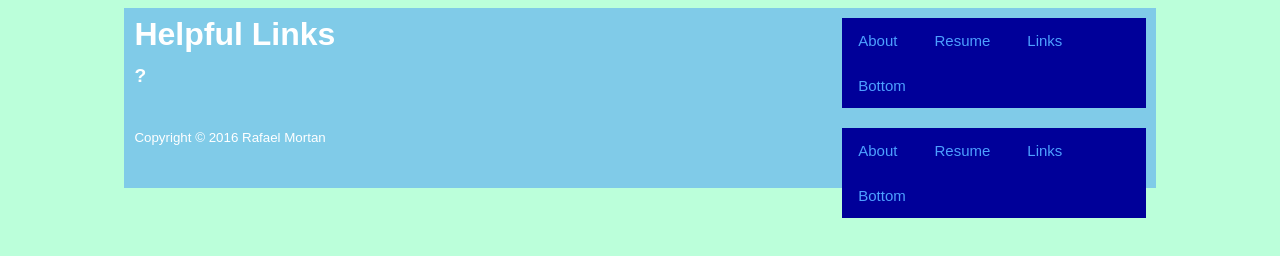
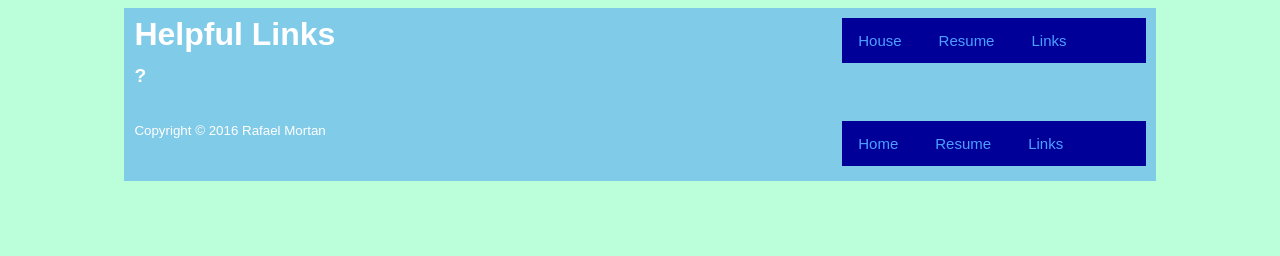
Before and after one commit to rmortan/INTRO, a plain HTML site: page links.html in a window 1280 px wide. Drawn offline with Linux system fonts and the light colour scheme.

Commit message:
A little touch
Footer,and relative links

```diff
--- a/links.html
+++ b/links.html
@@ -35,13 +35,12 @@
                                    <ul class="topnav" id="myTopnav">
 
 
-                                    <li><a href="RMBIO.html">About</a></li>
+                                    <li><a href="RMBIO.html">House</a></li>
 
                                     <li><a href="resume.html">Resume</a></li>
 
                                     <li><a href="links.html">Links</a></li>
 
-                                    <li><a href="#bottom">Bottom</a></li>
 
                                      <li class="icon">
 
@@ -65,13 +64,12 @@
                                                                       <ul class="topnav" id="myTopnav">
 
 
-                                                                       <li><a href="RMBIO.html">About</a></li>
+                                                                       <li><a href="RMBIO.html">Home</a></li>
 
                                                                        <li><a href="resume.html">Resume</a></li>
 
                                                                        <li><a href="links.html">Links</a></li>
 
-                                                                       <li><a href="#bottom">Bottom</a></li>
 
                                                                         <li class="icon">
 
```
Also changed, not shown: RMBIO.html (+2 -2 lines), resume.html (+0 -2 lines), bluesapphire.gif (deleted), saintraphael.jpg (deleted).
